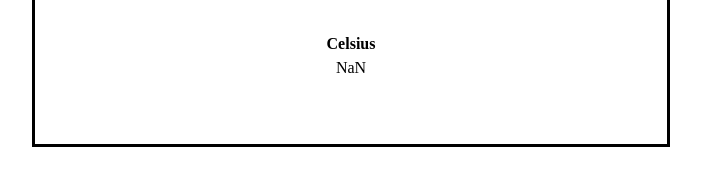
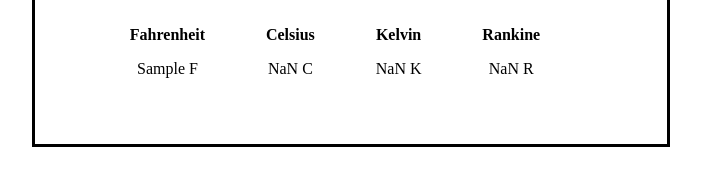
Before and after one commit to vpkonkiel/JS-DOM-Lab, a plain HTML site: page index.html in a window 1280 px wide. Both pictures are taken after typing "Sample" into the empty fields and a click on the button "Calculate". Shown: the part 285-470 px from the top of the page, without its empty margins (292-993 px from the left). Drawn offline with Linux system fonts and the light colour scheme.

Commit message:
completed part 2

```diff
--- a/index.html
+++ b/index.html
@@ -16,9 +16,23 @@
                 </div>
                 <button type="button" class="calculate-button">Calculate</button>
             </div>
-            <div>
-                <p class="celsius"><strong>Celsius</strong></p>
-                <p class="celsius-value"></p>
+            <div class="results">
+                <div class="fahrenheit-results">
+                    <p class="fahrenheit-output"><strong>Fahrenheit</strong></p>
+                    <p class="fahrenheit-value"></p>
+                </div>
+                <div class="celsius-results">
+                    <p class="celsius"><strong>Celsius</strong></p>
+                    <p class="celsius-value"></p>
+                </div>
+                <div class="kelvin-results">
+                    <p class="kelvin"><strong>Kelvin</strong></p>
+                    <p class="kelvin-value"></p>
+                </div>
+                <div class="rankine-results">
+                    <p class="rankine"><strong>Rankine</strong></p>
+                    <p class="rankine-value"></p>
+                </div>
             </div>
         </div>
         <script src="main.js"></script>
--- a/main.js
+++ b/main.js
@@ -4,13 +4,38 @@ function convertToCelsius(fahrenheit) {
     return celsius;
 }
 
-//farenheit to celsius
-let userInput = document.getElementsByTagName("input");
+function convertToKelvin(fahrenheit) {
+    let kelvin = (fahrenheit-32) * 5/9 + 273.15;
+    return kelvin;
+}
+
+function convertToRankine(fahrenheit) {
+    let rankine = (fahrenheit + 459.67);
+    return rankine;
+}
+
+//Calculate button
 let button = document.getElementsByClassName("calculate-button");
 
 button[0].addEventListener("click", () => {
+    //converting and displaying celsius
+    let userInput = document.getElementsByTagName("input");
     let fahrenheit = userInput[0].value;
     let celsius = convertToCelsius(fahrenheit);
     let celsiusOutput = document.getElementsByClassName("celsius-value");
-    celsiusOutput[0].textContent = celsius;
+    celsiusOutput[0].textContent = celsius.toFixed(2) + " C";
+
+    //displaying fahrenheit
+    let fahrenheitOutput = document.getElementsByClassName("fahrenheit-value");
+    fahrenheitOutput[0].textContent = fahrenheit + " F";
+
+    //converting and displaying kelvin
+    let kelvin = convertToKelvin(fahrenheit);
+    let kelvinOutput = document.getElementsByClassName("kelvin-value");
+    kelvinOutput[0].textContent = kelvin.toFixed(2) + " K";
+
+    //converting and displaying rankine
+    let rankine = convertToRankine(parseInt(fahrenheit));
+    let rankineOutput = document.getElementsByClassName("rankine-value");
+    rankineOutput[0].textContent = rankine.toFixed(2) + " R";
 });
--- a/style.css
+++ b/style.css
@@ -41,12 +41,31 @@
     margin-left: 12%;
 }
 
-.celsius {
-    text-align: center;
-    margin-top: 25px;
+.results {
+    display: inline-block;
+    width: 100%;
 }
 
-.celsius-value {
+.fahrenheit-results {
+    display: inherit;
+    margin-left: 15%;
     text-align: center;
-    margin-top: -10px;
 }
+
+.celsius-results {
+    display: inherit;
+    margin-left: 9%;
+    text-align: center;
+}
+
+.kelvin-results {
+    display: inherit;
+    margin-left: 9%;
+    text-align: center;
+}
+
+.rankine-results {
+    display: inherit;
+    margin-left: 9%;
+    text-align: center;
+}
```
